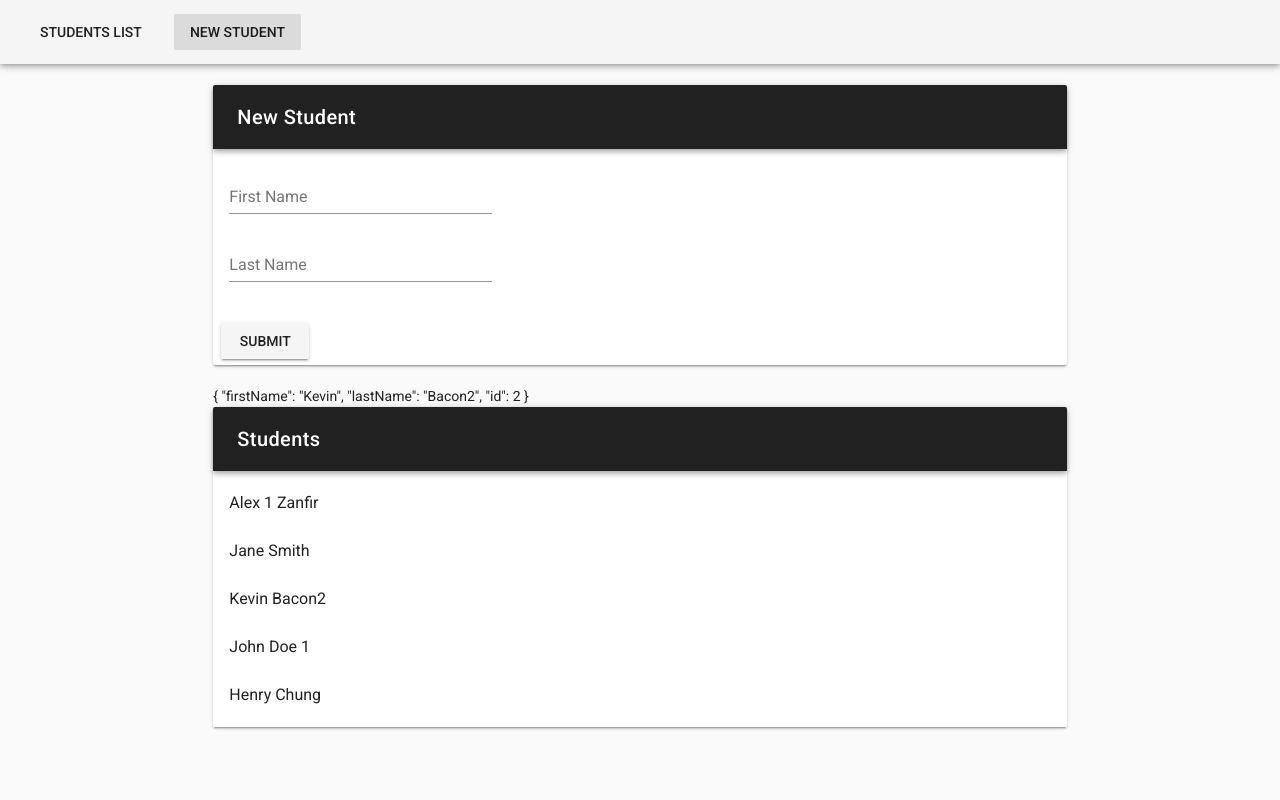
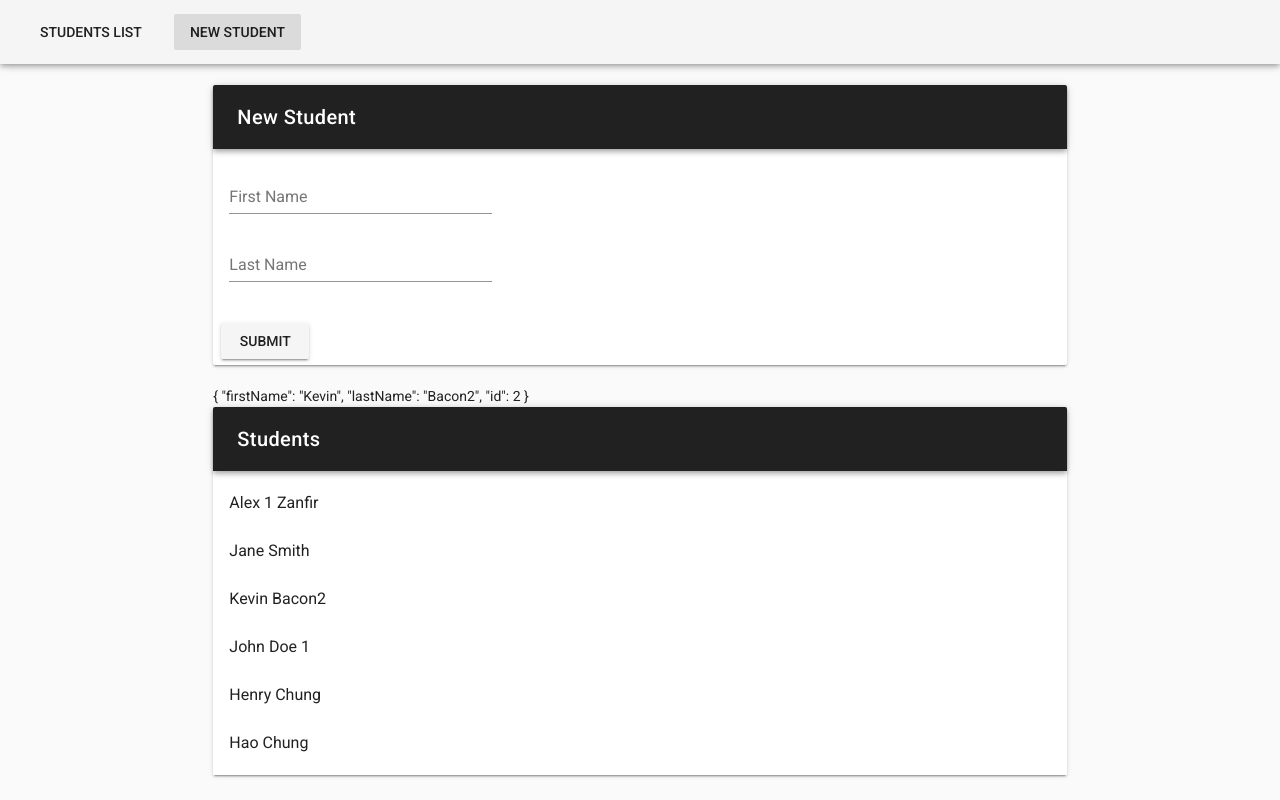
Before and after one commit to chungthehao/Vuex-Student-Manager, a Vue app: page /NewStudent in a window 1280 px wide. Built offline with nearby package versions, Linux system fonts and the light colour scheme; data requests are answered from the project's data file.

Commit message:
Passing parameters with actions

```diff
--- a/db.json
+++ b/db.json
@@ -24,6 +24,11 @@
       "firstName": "Henry",
       "lastName": "Chung",
       "id": 4
+    },
+    {
+      "firstName": "Hao",
+      "lastName": "Chung",
+      "id": 5
     }
   ]
 }
--- a/src/components/NewStudent.vue
+++ b/src/components/NewStudent.vue
@@ -42,11 +42,8 @@ export default {
 
   methods: {
     ...mapMutations(['ADD_STUDENT']),
-    async submit() {
-      const res = await axios.post("http://localhost:3000/students", { firstName: this.firstName, lastName: this.lastName });
-      const newStudent = res.data;
-      // this.$store.commit('ADD_STUDENT', newStudent);
-      this.ADD_STUDENT(newStudent);
+    submit() {
+      this.$store.dispatch('submitNewStudent', { firstName: this.firstName, lastName: this.lastName });
 
       // reset data
       this.firstName = '';
--- a/src/store.js
+++ b/src/store.js
@@ -31,6 +31,11 @@ export default new Vuex.Store({
             const res = await axios.get('http://localhost:3000/students');
             const students = res.data;
             context.commit('SET_STUDENTS', students);
+        },
+        async submitNewStudent(context, newStudentData) {
+            const res = await axios.post("http://localhost:3000/students", newStudentData);
+            const newStudentRecord = res.data;
+            context.commit('ADD_STUDENT', newStudentRecord);
         }
     }
 })
```
